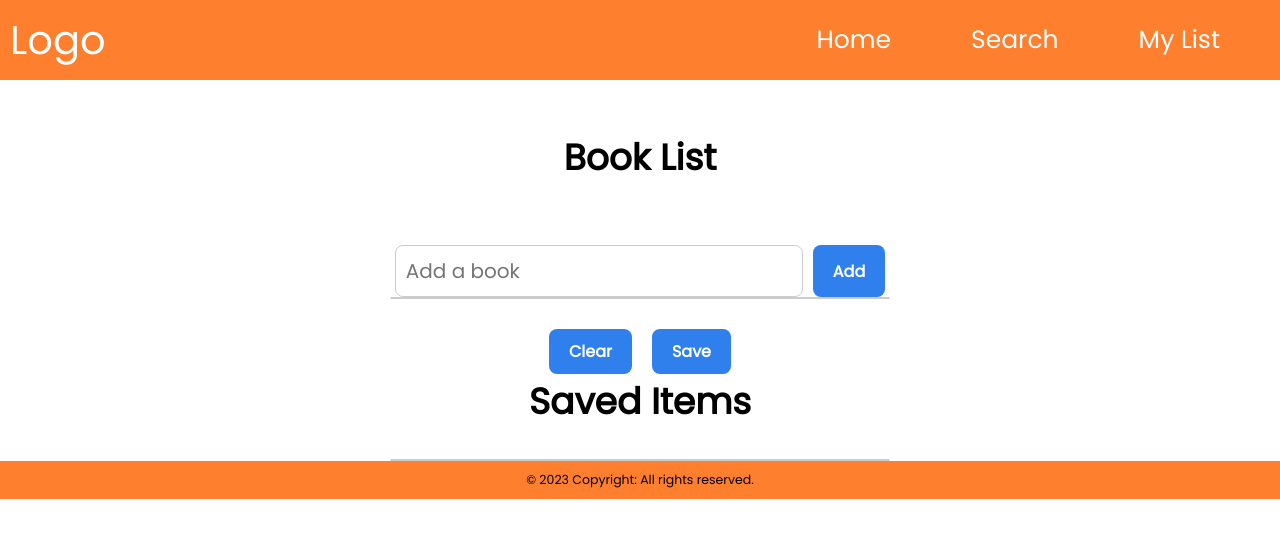
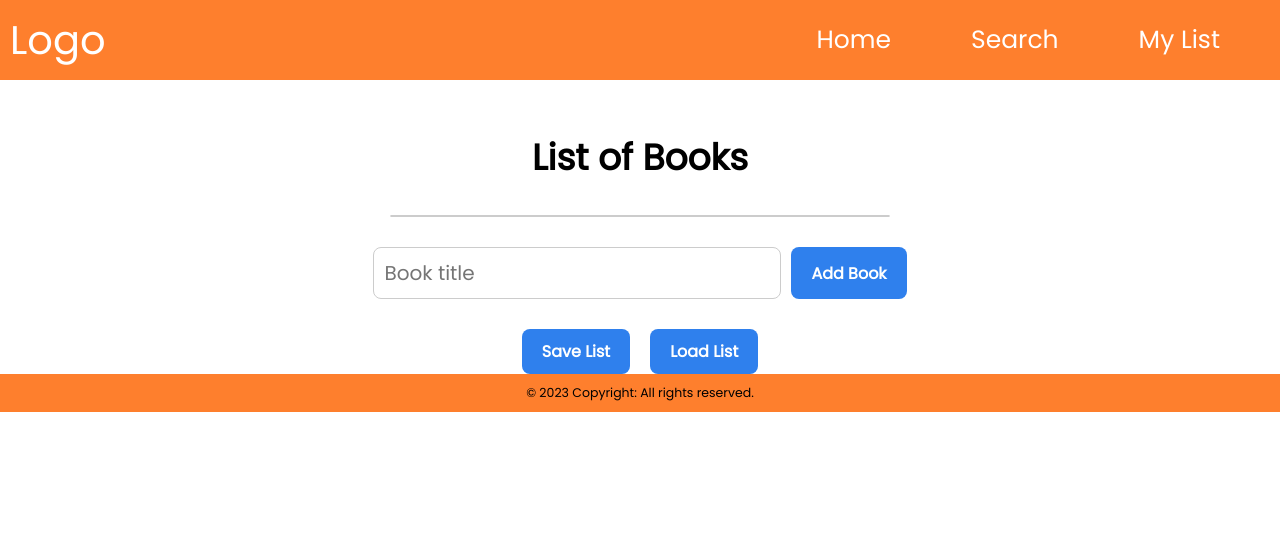
Before and after one commit to mrsannanoga/bound-to-read, a React (Create React App) app: page /list in a window 1280 px wide. Shown: the top 538 px of the page. Built offline with nearby package versions, Linux system fonts and the light colour scheme.

Commit message:
updated list to be draggable, still needs work

```diff
--- a/package.json
+++ b/package.json
@@ -9,7 +9,9 @@
     "axios": "^1.3.4",
     "framer-motion": "^10.3.1",
     "react": "^18.2.0",
+    "react-beautiful-dnd": "^13.1.1",
     "react-dom": "^18.2.0",
+    "react-draggable": "^4.4.5",
     "react-router-dom": "^6.9.0",
     "react-scripts": "5.0.1",
     "styled-components": "^5.3.9",
--- a/src/Pages/List.js
+++ b/src/Pages/List.js
@@ -1,5 +1,6 @@
-import React, { useState } from "react";
+import React, { useState, useEffect } from "react";
 import styled from "styled-components";
+import { Draggable } from "react-draggable";
 
 const ListContainer = styled.div`
   display: flex;
@@ -30,6 +31,7 @@ const Item = styled.li`
   &:last-child {
     border-bottom: none;
   }
+  background-color: ${(props) => (props.isDragging ? "#ccc" : "white")};
 `;
 
 const Input = styled.input`
@@ -61,7 +63,7 @@ const Button = styled.button`
   }
 `;
 
-const FormContainer = styled.div`
+const FormContainer = styled.form`
   display: flex;
   margin-top: 30px;
 `;
@@ -89,53 +91,67 @@ const FormButton = styled.button`
 `;
 
 const List = () => {
-  const [items, setItems] = useState([]); // State for storing the list of books
-  const [savedItems, setSavedItems] = useState([]); // State for storing saved items
+  const [items, setItems] = useState([]);
+  const [savedItems, setSavedItems] = useState([]);
+
+  useEffect(() => {
+    const savedItemsFromStorage = JSON.parse(localStorage.getItem("savedItems"));
+    if (savedItemsFromStorage) {
+      setSavedItems(savedItemsFromStorage);
+    }
+  }, []);
+
+  useEffect(() => {
+    localStorage.setItem("savedItems", JSON.stringify(savedItems));
+  }, [savedItems]);
 
   const handleAddItem = (event) => {
     event.preventDefault();
     const newItem = event.target.item.value;
     if (newItem !== "") {
-      setItems((prevItems) => [...prevItems, newItem]);
-      event.target.item.value = "";
+      setItems((prevItems) => [
+        ...prevItems,
+        { id: Math.random(), content: newItem },
+      ]);
+      event.target.reset();
     }
   };
 
-  const clearItems = () => {
-    setItems([]); // Clearing the items list
+  const handleDeleteItem = (id) => {
+    setItems((prevItems) => prevItems.filter((item) => item.id !== id));
   };
 
-  const saveItems = () => {
-    setSavedItems((prevSavedItems) => [...prevSavedItems, ...items]); // Saving the items to the savedItems list while preserving the existing saved items
-    setItems([]); // Clearing the items list after saving
-  };
+  const handleDrag = (index) => (e, ui) => {
+    const { x, y } = ui;
+setItems((prevItems) => {
+  const newItems = [...prevItems];
+  newItems[index].x = x;
+  newItems[index].y = y;
+  return newItems;
+});
+};
 
-  return (
-    <ListContainer>
-      <Title>Book List</Title>
-      <FormContainer onSubmit={handleAddItem}>
-        <FormInput
-          type="text"
-          placeholder="Add a book"
-          name="item"
-        />
-        <FormButton type="submit">Add</FormButton>
-</FormContainer>
+return (
+<ListContainer>
+<Title>List of Books</Title>
 <ItemList>
 {items.map((item, index) => (
-<Item key={index}>{item}</Item>
+<Draggable key={item.id} onDrag={handleDrag(index)}>
+<Item isDragging={item.isDragging}>
+{item.content}
+<Button onClick={() => handleDeleteItem(item.id)}>Delete</Button>
+</Item>
+</Draggable>
 ))}
 </ItemList>
+<FormContainer onSubmit={handleAddItem}>
+<FormInput type="text" name="item" placeholder="Book title" />
+<FormButton type="submit">Add Book</FormButton>
+</FormContainer>
 <ButtonContainer>
-<Button onClick={clearItems}>Clear</Button>
-<Button onClick={saveItems}>Save</Button>
+<Button onClick={() => setSavedItems(items)}>Save List</Button>
+<Button onClick={() => setItems(savedItems)}>Load List</Button>
 </ButtonContainer>
-<Title>Saved Items</Title>
-<ItemList>
-{savedItems.map((item, index) => (
-<Item key={index}>{item}</Item>
-))}
-</ItemList>
 </ListContainer>
 );
 };
```
Also changed, not shown: 1 other file (tests, documents, lock files or other folders).
